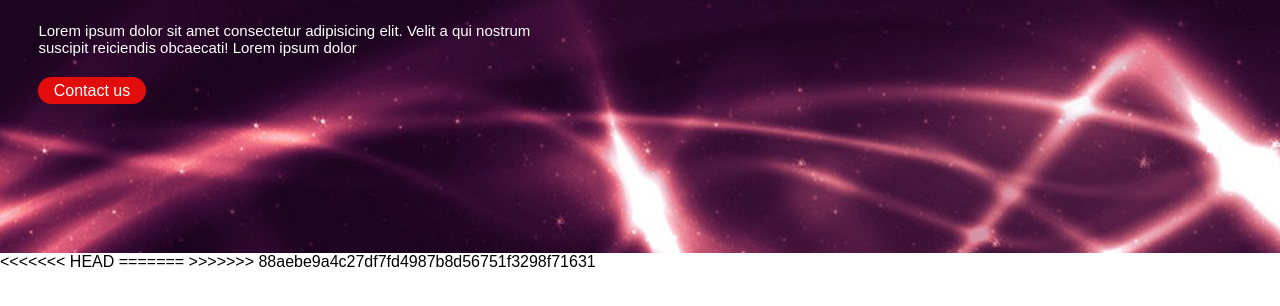
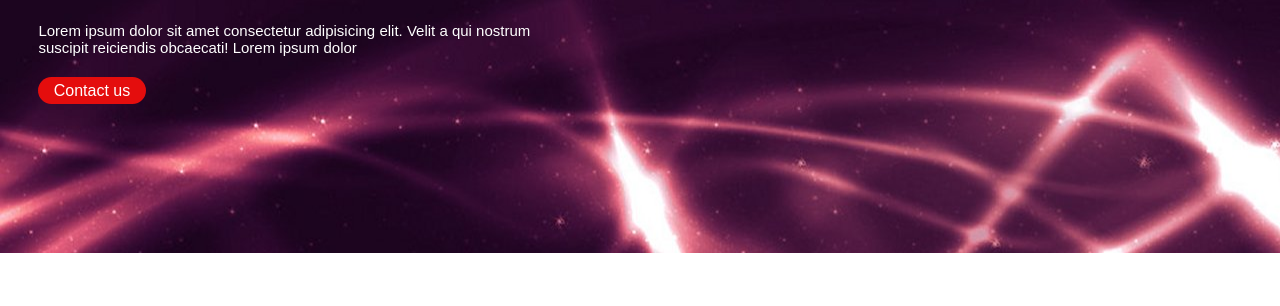
Before and after one commit to Mionja/My_site, a plain HTML site: page index.html in a window 1280 px wide. Shown: the part 402-708 px from the top of the page. Drawn offline with Linux system fonts and the light colour scheme.

Commit message:
Io leizy

```diff
--- a/index.html
+++ b/index.html
@@ -44,12 +44,9 @@
             </div>
         </section>
     </header>
-<<<<<<< HEAD
-=======
     <script>
         alert("Je t'aime");
     </script>
->>>>>>> 88aebe9a4c27df7fd4987b8d56751f3298f71631
 
 
 </body>
```
